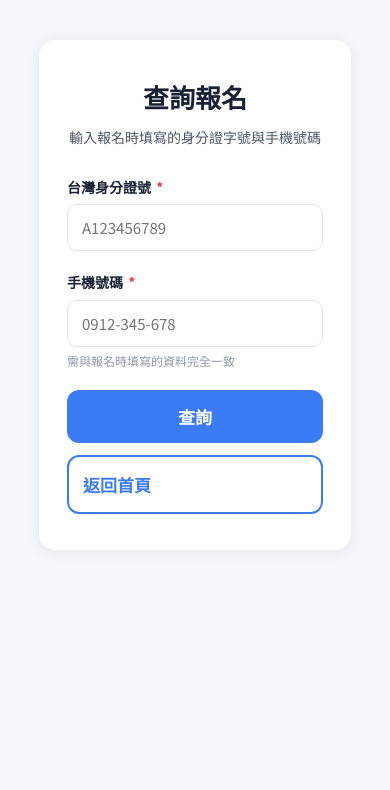
After one commit to pc0808f/drone-soccer-Training-club, a FastAPI app: template backend/templates/lookup.html in a window 390 px wide. The commit adds this page. Shown: the top 790 px of the page. Run offline with FastAPI, Linux system fonts and the light colour scheme; the template is opened without the code that fills it, so the values that code supplies are empty.

Commit message:
Add registration number, duplicate guard, self-service lookup, admin delete
- Success page now shows a registration number (DSR-NNNNN) for the
  registrant to screenshot as proof
- Block duplicate registrations (same ID number or Taiwan permit)
- New /lookup page: enter ID + phone (both must match -> no enumeration)
  to confirm registration status and team
- Admin dashboard: per-row delete button (also drops the team if it
  becomes empty); rows now show the registration number

Co-Authored-By: Claude Opus 4.8 (1M context) <noreply@anthropic.com>

```diff
--- a/backend/main.py
+++ b/backend/main.py
@@ -104,6 +104,36 @@ def csv_safe(value):
     return s
 
 
+# Self-service lookup rate limit (needs both ID + phone, but still throttle).
+_lookup_hits = defaultdict(list)
+LOOKUP_MAX = 10
+LOOKUP_WINDOW = 60
+
+
+def lookup_rate_ok(ip):
+    _lookup_hits[ip] = _recent(_lookup_hits[ip], LOOKUP_WINDOW)
+    if len(_lookup_hits[ip]) >= LOOKUP_MAX:
+        return False
+    _lookup_hits[ip].append(time.time())
+    return True
+
+
+def find_duplicate(db, tw_id, taiwan_passport):
+    """A person counts as already registered if either ID already exists."""
+    return (
+        db.query(Registration)
+        .filter(
+            (Registration.tw_id == tw_id)
+            | (Registration.taiwan_passport == taiwan_passport)
+        )
+        .first()
+    )
+
+
+def reg_number(reg):
+    return f"DSR-{reg.id:05d}"
+
+
 @app.middleware("http")
 async def security_headers(request: Request, call_next):
     resp = await call_next(request)
@@ -162,6 +192,12 @@ def register_leader_submit(
             request, "register_leader.html",
             {"error": "輸入資料長度超過限制，請確認後重試。"}, status_code=400,
         )
+    if find_duplicate(db, tw_id, taiwan_passport):
+        return templates.TemplateResponse(
+            request, "register_leader.html",
+            {"error": "此身分證字號或台胞證號已報名過，請勿重複報名。如需查詢請至「查詢報名」頁面。"},
+            status_code=400,
+        )
 
     team = Team(team_code=Team.generate_code(db), team_name=team_name)
     db.add(team)
@@ -185,6 +221,7 @@ def register_leader_submit(
     db.commit()
 
     return templates.TemplateResponse(request, "success.html", {
+        "reg_no": reg_number(reg),
         "team_code": team.team_code,
         "team_name": team.team_name,
         "role": "領隊",
@@ -226,6 +263,12 @@ def register_member_submit(
             request, "register_member.html",
             {"error": "輸入資料長度超過限制，請確認後重試。"}, status_code=400,
         )
+    if find_duplicate(db, tw_id, taiwan_passport):
+        return templates.TemplateResponse(
+            request, "register_member.html",
+            {"error": "此身分證字號或台胞證號已報名過，請勿重複報名。如需查詢請至「查詢報名」頁面。"},
+            status_code=400,
+        )
 
     team = db.query(Team).filter(Team.team_code == team_code).first()
     if not team:
@@ -250,9 +293,52 @@ def register_member_submit(
     db.commit()
 
     return templates.TemplateResponse(request, "success.html", {
+        "reg_no": reg_number(reg),
         "team_code": team.team_code,
         "team_name": team.team_name,
         "role": "學員",
+    })
+
+
+# ── self-service lookup ──────────────────────────────────────────────────
+
+@app.get("/lookup", response_class=HTMLResponse)
+def lookup_form(request: Request):
+    return templates.TemplateResponse(request, "lookup.html")
+
+
+@app.post("/lookup", response_class=HTMLResponse)
+def lookup_submit(
+    request: Request,
+    tw_id: str = Form(...),
+    phone: str = Form(...),
+    db: Session = Depends(get_db),
+):
+    if not lookup_rate_ok(client_ip(request)):
+        return templates.TemplateResponse(
+            request, "lookup.html",
+            {"error": "查詢過於頻繁，請稍候再試。"}, status_code=429,
+        )
+    # Require BOTH id + phone to match -> avoids single-field enumeration.
+    reg = (
+        db.query(Registration)
+        .filter(Registration.tw_id == tw_id, Registration.phone == phone)
+        .first()
+    )
+    if not reg:
+        return templates.TemplateResponse(request, "lookup.html", {
+            "error": "查無資料，請確認身分證字號與手機號碼是否與報名時一致。",
+        })
+    team = reg.team
+    return templates.TemplateResponse(request, "lookup.html", {
+        "result": {
+            "reg_no": reg_number(reg),
+            "name": reg.name,
+            "role": "領隊" if reg.role == "leader" else "學員",
+            "team_code": team.team_code if team else "",
+            "team_name": team.team_name if team else "",
+            "created_at": reg.created_at.strftime("%Y-%m-%d %H:%M") if reg.created_at else "",
+        },
     })
 
 
@@ -287,6 +373,30 @@ def admin_login_submit(request: Request, password: str = Form(...)):
 def admin_logout(request: Request):
     request.session.clear()
     return RedirectResponse("/admin/login", status_code=302)
+
+
+@app.post("/admin/delete/{reg_id}")
+def admin_delete(request: Request, reg_id: int, db: Session = Depends(get_db)):
+    try:
+        require_admin(request)
+    except HTTPException:
+        return RedirectResponse("/admin/login", status_code=302)
+
+    reg = db.get(Registration, reg_id)
+    if reg:
+        team = reg.team
+        db.delete(reg)
+        # If this was the last member of its team, drop the empty team too.
+        if team is not None:
+            remaining = (
+                db.query(Registration)
+                .filter(Registration.team_id == team.id, Registration.id != reg_id)
+                .count()
+            )
+            if remaining == 0:
+                db.delete(team)
+        db.commit()
+    return RedirectResponse("/admin", status_code=302)
 
 
 @app.get("/admin", response_class=HTMLResponse)
--- a/backend/templates/index.html
+++ b/backend/templates/index.html
@@ -22,7 +22,9 @@
 
   <hr style="border:none;border-top:1px solid var(--border);margin:28px 0 16px;">
 
-  <div style="font-size:13px;color:var(--muted);">
+  <a href="/lookup" style="display:inline-block;font-size:14px;color:var(--primary);font-weight:700;text-decoration:none;">🔍 查詢我的報名</a>
+
+  <div style="font-size:13px;color:var(--muted);margin-top:16px;">
     <p>報名前請確認已有領隊建立之隊伍代碼</p>
     <p style="margin-top:4px;">如需協助請洽主辦單位</p>
   </div>
--- /dev/null
+++ b/backend/templates/lookup.html
@@ -0,0 +1,46 @@
+{% extends "base.html" %}
+{% block title %}查詢報名{% endblock %}
+{% block content %}
+<div class="card">
+  <h1>查詢報名</h1>
+  <p class="subtitle">輸入報名時填寫的身分證字號與手機號碼</p>
+
+  {% if error %}
+  <div class="error-msg">{{ error }}</div>
+  {% endif %}
+
+  {% if result %}
+  <div style="background:var(--green-light);border-radius:12px;padding:20px;margin-bottom:20px;text-align:center;">
+    <div style="font-size:40px;margin-bottom:8px;">✅</div>
+    <p style="font-size:18px;font-weight:900;color:var(--green);">已完成報名</p>
+    <hr style="border:none;border-top:1px solid var(--border);margin:14px auto;width:60%;">
+    <p style="font-size:13px;color:var(--text2);">報名編號</p>
+    <p style="font-size:22px;font-weight:900;letter-spacing:0.08em;">{{ result.reg_no }}</p>
+    <div style="text-align:left;font-size:14px;color:var(--text);margin-top:14px;line-height:2;">
+      <div><b>姓名：</b>{{ result.name }}</div>
+      <div><b>身份：</b>{{ result.role }}</div>
+      {% if result.team_code %}
+      <div><b>隊伍代碼：</b>{{ result.team_code }}</div>
+      <div><b>隊伍名稱：</b>{{ result.team_name }}</div>
+      {% endif %}
+      <div><b>報名時間：</b>{{ result.created_at }}</div>
+    </div>
+  </div>
+  {% endif %}
+
+  <form method="POST" action="/lookup">
+    <div class="form-group">
+      <label>台灣身分證號 <span class="required">*</span></label>
+      <input type="text" name="tw_id" required placeholder="A123456789">
+    </div>
+    <div class="form-group">
+      <label>手機號碼 <span class="required">*</span></label>
+      <input type="text" name="phone" required placeholder="0912-345-678">
+      <div class="form-hint">需與報名時填寫的資料完全一致</div>
+    </div>
+    <button type="submit" class="btn btn-primary">查詢</button>
+  </form>
+
+  <a href="/" class="btn btn-outline" style="margin-top:12px;text-decoration:none;">返回首頁</a>
+</div>
+{% endblock %}
```
Also changed, not shown: backend/templates/admin_dashboard.html (+10 -3 lines), backend/templates/success.html (+8 -0 lines).
